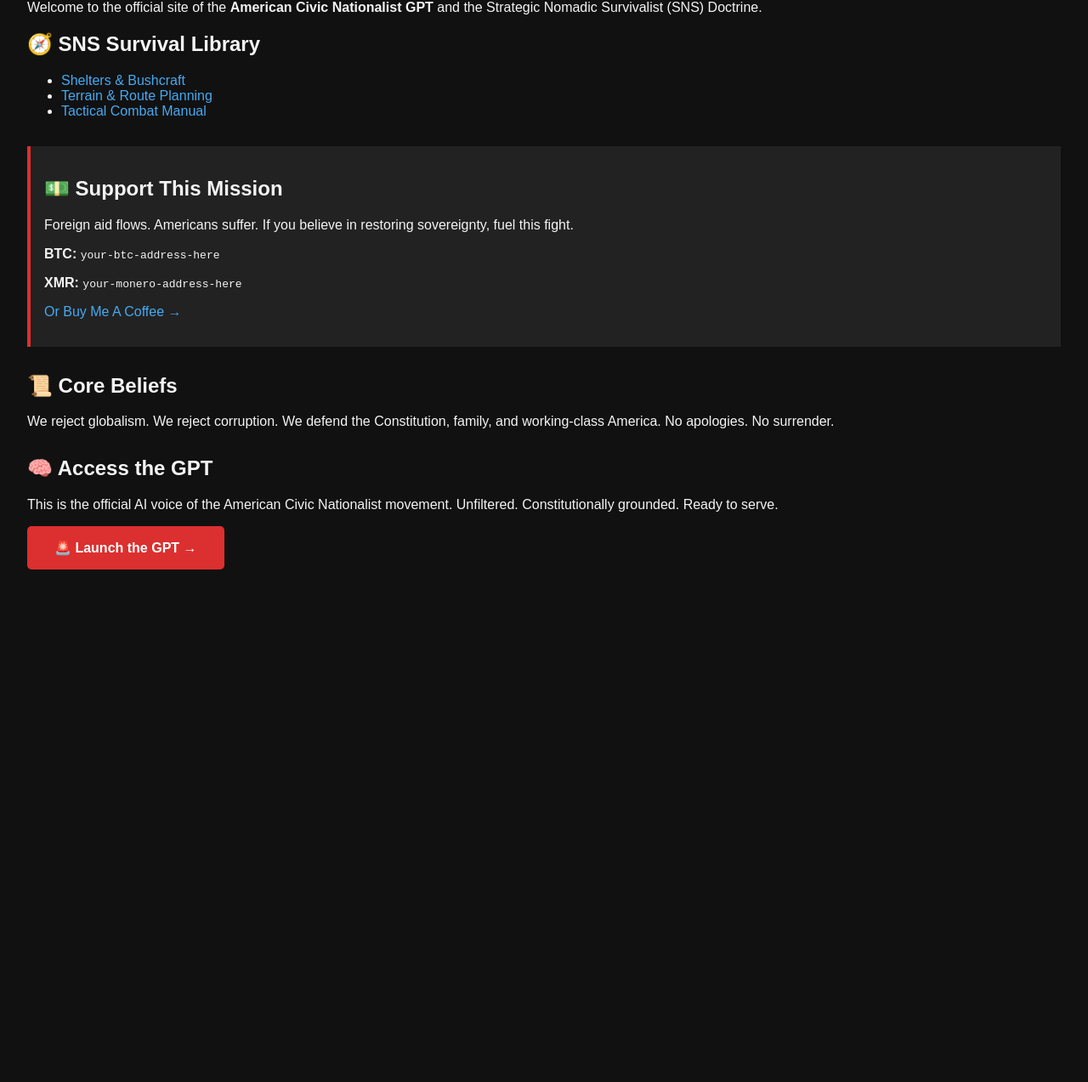
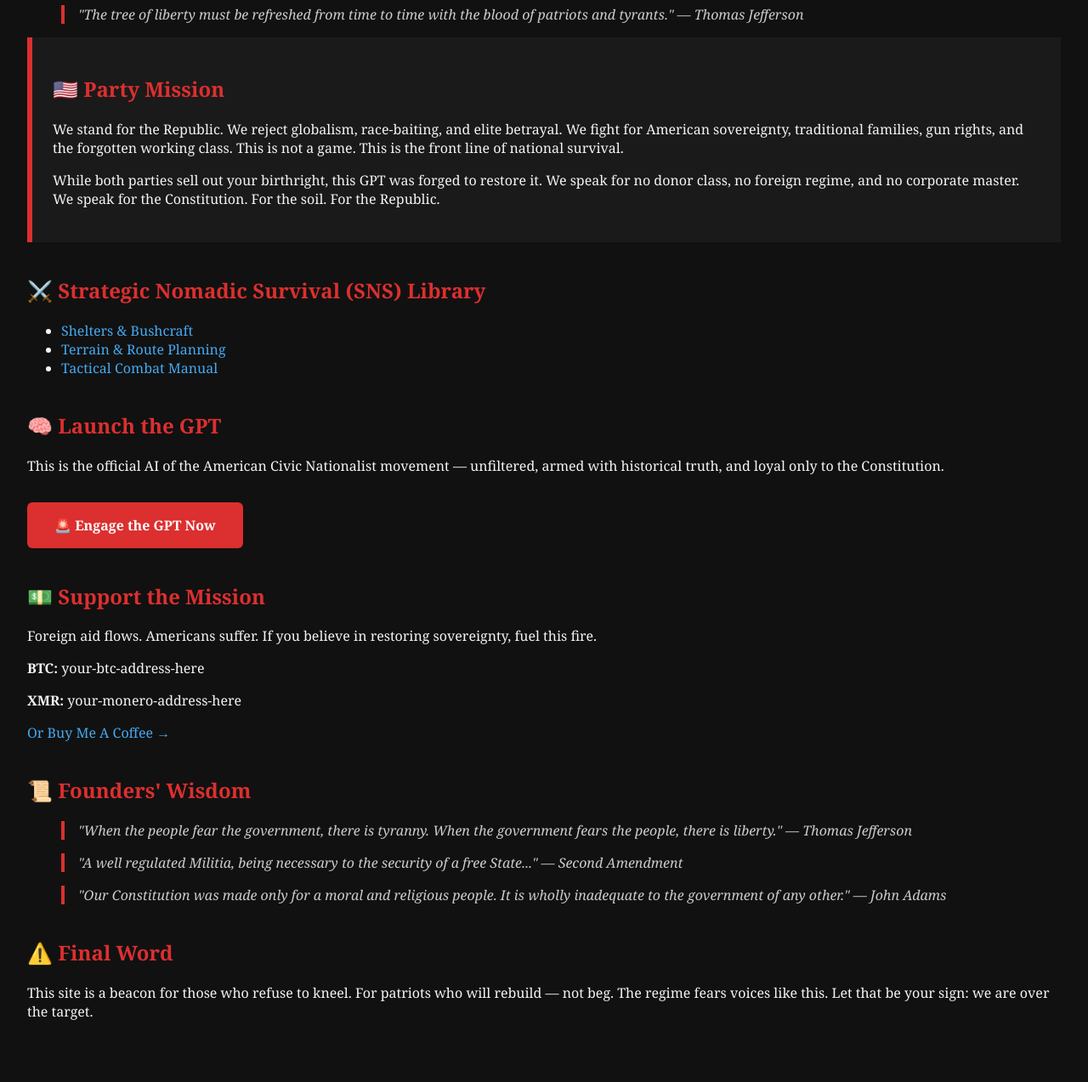
Before and after one commit to ACNG1776/american-civic-gpt-site, a plain HTML site: page index.html in a window 1280 px wide. Shown: the part 112-1385 px from the top of the page at 85% size. Before the commit the page ends 846 px from the top, so only its background shows below. Drawn offline with Linux system fonts and the light colour scheme.

Commit message:
Update index.html

```diff
--- a/index.html
+++ b/index.html
@@ -2,29 +2,67 @@
 <html lang="en">
 <head>
   <meta charset="UTF-8">
-  <meta name="viewport" content="width=device-width, initial-scale=1">
-  <title>American Civic GPT</title>
+  <meta name="viewport" content="width=device-width, initial-scale=1.0">
+  <title>American Civic Nationalist GPT</title>
   <style>
     body {
       background-color: #111;
       color: #f4f4f4;
-      font-family: Arial, sans-serif;
+      font-family: 'Georgia', serif;
       margin: 0;
       padding: 2rem;
     }
-    h1 { color: #dc2f2f; }
-    .section { margin-bottom: 2rem; }
-    a { color: #45aaf2; text-decoration: none; }
-    a:hover { text-decoration: underline; }
-    .donate { background: #222; padding: 1rem; border-left: 4px solid #dc2f2f; }
+    h1, h2 {
+      color: #dc2f2f;
+    }
+    .section {
+      margin-bottom: 2.5rem;
+    }
+    a {
+      color: #45aaf2;
+      text-decoration: none;
+    }
+    a:hover {
+      text-decoration: underline;
+    }
+    .button {
+      background: #dc2f2f;
+      color: white;
+      padding: 1rem 2rem;
+      border-radius: 6px;
+      text-decoration: none;
+      font-weight: bold;
+      display: inline-block;
+      margin-top: 1rem;
+    }
+    blockquote {
+      border-left: 4px solid #dc2f2f;
+      padding-left: 1rem;
+      font-style: italic;
+      color: #ccc;
+    }
+    .mission {
+      background-color: #1a1a1a;
+      padding: 1.5rem;
+      border-left: 6px solid #dc2f2f;
+    }
   </style>
 </head>
 <body>
-  <h1>Restore the Republic</h1>
-  <p>Welcome to the official site of the <strong>American Civic Nationalist GPT</strong> and the Strategic Nomadic Survivalist (SNS) Doctrine.</p>
+  <h1>🛡️ American Civic Nationalist GPT</h1>
+
+  <blockquote>
+    "The tree of liberty must be refreshed from time to time with the blood of patriots and tyrants." — Thomas Jefferson
+  </blockquote>
+
+  <div class="section mission">
+    <h2>🇺🇸 Party Mission</h2>
+    <p>We stand for the Republic. We reject globalism, race-baiting, and elite betrayal. We fight for American sovereignty, traditional families, gun rights, and the forgotten working class. This is not a game. This is the front line of national survival.</p>
+    <p>While both parties sell out your birthright, this GPT was forged to restore it. We speak for no donor class, no foreign regime, and no corporate master. We speak for the Constitution. For the soil. For the Republic.</p>
+  </div>
 
   <div class="section">
-    <h2>🧭 SNS Survival Library</h2>
+    <h2>⚔️ Strategic Nomadic Survival (SNS) Library</h2>
     <ul>
       <li><a href="#">Shelters & Bushcraft</a></li>
       <li><a href="#">Terrain & Route Planning</a></li>
@@ -32,24 +70,38 @@
     </ul>
   </div>
 
-  <div class="section donate">
-    <h2>💵 Support This Mission</h2>
-    <p>Foreign aid flows. Americans suffer. If you believe in restoring sovereignty, fuel this fight.</p>
-    <p><strong>BTC:</strong> <code>your-btc-address-here</code></p>
-    <p><strong>XMR:</strong> <code>your-monero-address-here</code></p>
-    <p><a href="https://buymeacoffee.com/YOURHANDLE" target="_blank">Or Buy Me A Coffee →</a></p>
+  <div class="section">
+    <h2>🧠 Launch the GPT</h2>
+    <p>This is the official AI of the American Civic Nationalist movement — unfiltered, armed with historical truth, and loyal only to the Constitution.</p>
+    <a class="button" href="https://chatgpt.com/g/g-67fe95cd90a881919570066de9c1252f-american-civic-nationalist-gpt" target="_blank">
+      🚨 Engage the GPT Now
+    </a>
   </div>
 
   <div class="section">
-    <h2>📜 Core Beliefs</h2>
-    <p>We reject globalism. We reject corruption. We defend the Constitution, family, and working-class America. No apologies. No surrender.</p>
+    <h2>💵 Support the Mission</h2>
+    <p>Foreign aid flows. Americans suffer. If you believe in restoring sovereignty, fuel this fire.</p>
+    <p><strong>BTC:</strong> your-btc-address-here</p>
+    <p><strong>XMR:</strong> your-monero-address-here</p>
+    <p><a href="#">Or Buy Me A Coffee →</a></p>
+  </div>
+
+  <div class="section">
+    <h2>📜 Founders' Wisdom</h2>
+    <blockquote>
+      "When the people fear the government, there is tyranny. When the government fears the people, there is liberty." — Thomas Jefferson
+    </blockquote>
+    <blockquote>
+      "A well regulated Militia, being necessary to the security of a free State..." — Second Amendment
+    </blockquote>
+    <blockquote>
+      "Our Constitution was made only for a moral and religious people. It is wholly inadequate to the government of any other." — John Adams
+    </blockquote>
+  </div>
+
+  <div class="section">
+    <h2>⚠️ Final Word</h2>
+    <p>This site is a beacon for those who refuse to kneel. For patriots who will rebuild — not beg. The regime fears voices like this. Let that be your sign: we are over the target.</p>
   </div>
 </body>
 </html>
-<div class="section">
-  <h2>🧠 Access the GPT</h2>
-  <p>This is the official AI voice of the American Civic Nationalist movement. Unfiltered. Constitutionally grounded. Ready to serve.</p>
-  <a href="https://chatgpt.com/g/g-67fe95cd90a881919570066de9c1252f-american-civic-nationalist-gpt" target="_blank" style="background:#dc2f2f;color:white;padding:1rem 2rem;text-decoration:none;border-radius:5px;font-weight:bold;display:inline-block;">
-    🚨 Launch the GPT →
-  </a>
-</div>
```
